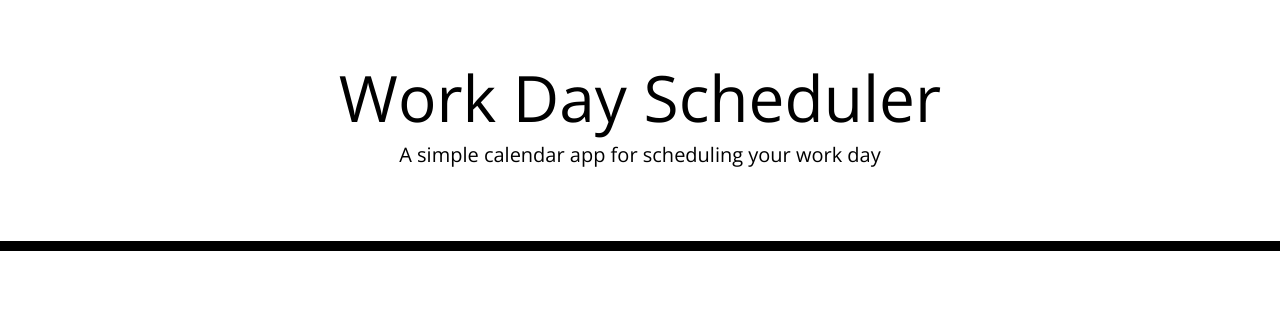
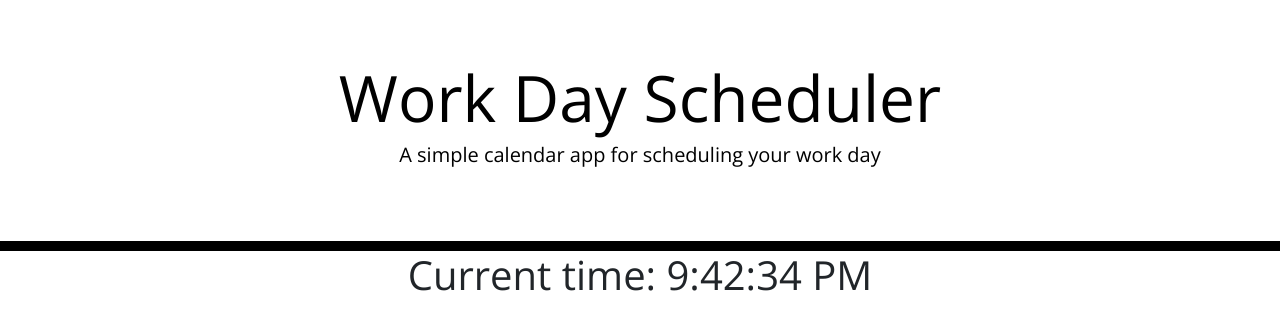
Before and after one commit to RahmatullahZadran/TheCalendar, a plain HTML site: page index.html in a window 1280 px wide. Drawn offline with nearby package versions, Linux system fonts and the light colour scheme.

Commit message:
adding the clock

```diff
--- a/index.html
+++ b/index.html
@@ -30,11 +30,14 @@
       <p class="lead">A simple calendar app for scheduling your work day</p>
       <p id="currentDay" class="lead"></p>
     </header>
-    <div class="container">
+    <div id="container">
       <!-- Timeblocks go here -->
     </div>
 
+
+
     <script src="https://cdnjs.cloudflare.com/ajax/libs/jquery/3.2.1/jquery.min.js"></script>
     <script src="https://cdn.jsdelivr.net/npm/dayjs@1/dayjs.min.js"></script>
+    <script src ="java.js"></script>
   </body>
 </html>
--- /dev/null
+++ b/java.js
@@ -0,0 +1,10 @@
+console.log("Hello, World!");
+
+var clock = $('#container');
+
+clock.append('<h1>Current time: ' + new Date().toLocaleTimeString() + '</h1>');
+clock.css('text-align', 'center');
+
+var currentDate = dayjs();
+var newDate = currentDate.add(7, 'day');
+console.log("New Date after adding 7 days:", newDate.format("YYYY-MM-DD HH:mm:ss"));
```
